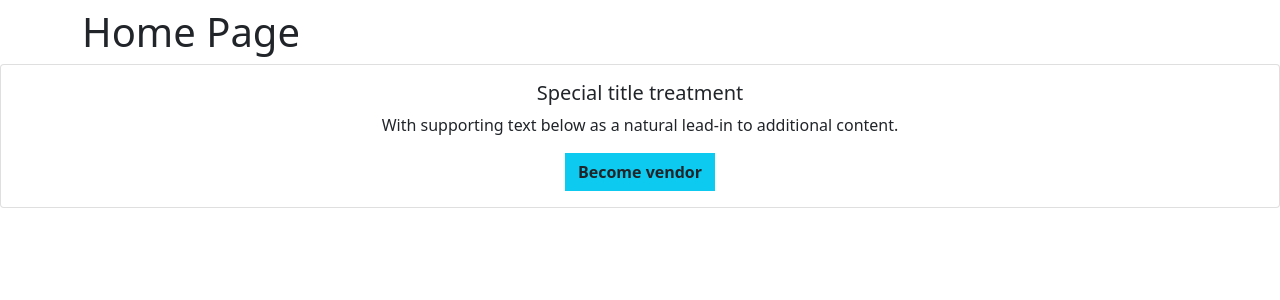
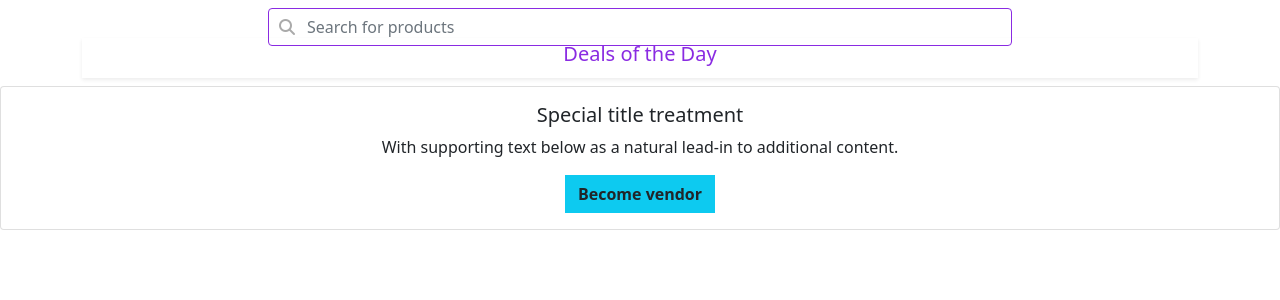
Before and after one commit to amitgit712/multi-ven-ecom, a Django app: page / in a window 1280 px wide. Shown: the part 72-372 px from the top of the page. Run offline with Django 4.2, Linux system fonts and the light colour scheme; data that the repository does not hold is empty; some libraries are stand-ins or nearby versions.

Commit message:
simple design

```diff
--- a/onlineshop/category/models.py
+++ b/onlineshop/category/models.py
@@ -5,6 +5,7 @@ class ProductCategory(models.Model):
     name = models.CharField(max_length=250)
     slug = models.SlugField(max_length=255, unique=True)
     description = models.CharField(max_length=255)
+    image = models.ImageField(upload_to='product_category/images/', null=True)
     active = models.BooleanField(default=True)
     created_at = models.DateTimeField(auto_now_add=True)
     updated_at = models.DateTimeField(auto_now=True)
@@ -20,6 +21,7 @@ class BlogCategory(models.Model):
     name = models.CharField(max_length=250)
     slug = models.SlugField(max_length=255, unique=True)
     description = models.CharField(max_length=255)
+    image = models.ImageField(upload_to='blog_category/images/', null=True)
     active = models.BooleanField(default=True)
     created_at = models.DateTimeField(auto_now_add=True)
     updated_at = models.DateTimeField(auto_now=True)
--- a/onlineshop/category/tests.py
+++ b/onlineshop/category/tests.py
@@ -9,12 +9,14 @@ class TestCategoriesModel(TestCase):
         self.data1 = ProductCategory.objects.create(
             name='test_name',
             slug='test_name',
-            description='test_description'
+            description='test_description',
+            image='prodcat.img'
         )
         self.data2 = BlogCategory.objects.create(
             name='test_name',
             slug='test_name',
-            description='test_description'
+            description='test_description',
+            image='blogcat.img'
         )
 
     def test_product_category_model_entry(self):
--- a/onlineshop/category/views.py
+++ b/onlineshop/category/views.py
@@ -1,3 +1,9 @@
 # from django.shortcuts import render
 
-# Create your views here.
+from .models import ProductCategory
+
+
+def product_categories(request):
+    return {
+        'product_categories': ProductCategory.objects.filter(active=True)
+    }
--- a/onlineshop/core/views.py
+++ b/onlineshop/core/views.py
@@ -1,5 +1,10 @@
 from django.shortcuts import render
+from products.models import Product
 
 
 def homepage(request):
-    return render(request, 'core/homepage.html')
+    recent_products = Product.objects.all().order_by('-id')[:6]
+    context = {
+        'recent_products': recent_products
+    }
+    return render(request, 'core/homepage.html', context)
--- a/onlineshop/onlineshop/settings.py
+++ b/onlineshop/onlineshop/settings.py
@@ -65,6 +65,7 @@ TEMPLATES = [
                 'django.template.context_processors.request',
                 'django.contrib.auth.context_processors.auth',
                 'django.contrib.messages.context_processors.messages',
+                'category.views.product_categories',
             ],
         },
     },
--- a/onlineshop/products/tests.py
+++ b/onlineshop/products/tests.py
@@ -23,7 +23,7 @@ class TestProductsModel(TestCase):
             created_by_id=user.id,
             name='product_name',
             description='product_description',
-            image='product.png',
+            image='product.img',
             slug='product_name',
             price='20.00'
         )
--- a/onlineshop/static/css/style.css
+++ b/onlineshop/static/css/style.css
@@ -1,6 +1,39 @@
 .navbar {
     text-transform: uppercase;
 }
-.btn{
+
+.btn {
     border-radius: 0 !important;
 }
+.a-text{
+    color: blueviolet !important;
+}
+
+.procat {
+    box-shadow: 1px 1px 5px #ccc;
+}
+
+.form-control{
+    border-color: blueviolet;
+}
+
+.procat:hover {
+    box-shadow: 2px 2px 10px #ccc;
+}
+
+/* Bootstrap 4 text input with search icon */
+.has-search .form-control {
+    padding-left: 2.375rem;
+}
+
+.has-search .form-control-feedback {
+    position: absolute;
+    z-index: 2;
+    display: block;
+    width: 2.375rem;
+    height: 2.375rem;
+    line-height: 2.375rem;
+    text-align: center;
+    pointer-events: none;
+    color: #aaa;
+}
--- a/onlineshop/templates/core/base.html
+++ b/onlineshop/templates/core/base.html
@@ -8,7 +8,11 @@
   <meta name="viewport" content="width=device-width, initial-scale=1">
   {% block links %}
   <!-- Bootstrap CSS -->
-  <link href="https://cdn.jsdelivr.net/npm/bootstrap@5.0.2/dist/css/bootstrap.min.css" rel="stylesheet" integrity="sha384-EVSTQN3/azprG1Anm3QDgpJLIm9Nao0Yz1ztcQTwFspd3yD65VohhpuuCOmLASjC" crossorigin="anonymous">
+  <link href="https://cdn.jsdelivr.net/npm/bootstrap@5.0.2/dist/css/bootstrap.min.css" rel="stylesheet"
+    integrity="sha384-EVSTQN3/azprG1Anm3QDgpJLIm9Nao0Yz1ztcQTwFspd3yD65VohhpuuCOmLASjC" crossorigin="anonymous">
+  <link rel="stylesheet" href="https://cdnjs.cloudflare.com/ajax/libs/font-awesome/6.1.0/css/all.min.css"
+    integrity="sha512-10/jx2EXwxxWqCLX/hHth/vu2KY3jCF70dCQB8TSgNjbCVAC/8vai53GfMDrO2Emgwccf2pJqxct9ehpzG+MTw=="
+    crossorigin="anonymous" referrerpolicy="no-referrer" />
   <link rel="stylesheet" type="text/css" href="{% static 'css/style.css' %}">
   {% endblock links %}
   {% block title %}
@@ -23,7 +27,8 @@
   <nav class="navbar navbar-expand-lg navbar-light bg-light">
     <div class="container p-2">
       <a class="navbar-brand" href="{% url 'core:homepage' %}">Navbar</a>
-      <button class="navbar-toggler" type="button" data-bs-toggle="collapse" data-bs-target="#navbarSupportedContent" aria-controls="navbarSupportedContent" aria-expanded="false" aria-label="Toggle navigation">
+      <button class="navbar-toggler" type="button" data-bs-toggle="collapse" data-bs-target="#navbarSupportedContent"
+        aria-controls="navbarSupportedContent" aria-expanded="false" aria-label="Toggle navigation">
         <span class="navbar-toggler-icon"></span>
       </button>
       <div class="collapse navbar-collapse" id="navbarSupportedContent">
@@ -44,10 +49,10 @@
     </div>
   </nav>
   {% endblock nav %}
-  <div class="container my-2">
-    {% block body %}
-    {% endblock body %}
-  </div>
+
+  {% block body %}
+  {% endblock body %}
+
   {% block footer %}
   <div class="card text-center">
     <div class="card-body">
@@ -58,7 +63,9 @@
   </div>
   {% endblock footer %}
   {% block scripts %}
-  <script src="https://cdn.jsdelivr.net/npm/bootstrap@5.0.2/dist/js/bootstrap.bundle.min.js" integrity="sha384-MrcW6ZMFYlzcLA8Nl+NtUVF0sA7MsXsP1UyJoMp4YLEuNSfAP+JcXn/tWtIaxVXM" crossorigin="anonymous"></script>
+  <script src="https://cdn.jsdelivr.net/npm/bootstrap@5.0.2/dist/js/bootstrap.bundle.min.js"
+    integrity="sha384-MrcW6ZMFYlzcLA8Nl+NtUVF0sA7MsXsP1UyJoMp4YLEuNSfAP+JcXn/tWtIaxVXM"
+    crossorigin="anonymous"></script>
   <script src="{% static 'js/main.js' %}"></script>
   {% endblock scripts %}
 </body>
--- a/onlineshop/templates/core/homepage.html
+++ b/onlineshop/templates/core/homepage.html
@@ -1,8 +1,60 @@
 {% extends 'core/base.html' %}
 {% block title %}
-   <title>Home Page</title>
+<title>Home Page</title>
 {% endblock title %}
 
 {% block body %}
-<h1>Home Page</h1>
+<div class="container my-2">
+    <form name="search">
+        <div class="form-group has-search col-md-8 offset-md-2">
+            <span class="fa fa-search form-control-feedback"></span>
+            <input type="text" class="form-control" placeholder="Search for products">
+            <!-- <button type="submit"  class="btn btn-info"><i class="fa fa-search"></i></button> -->
+        </div>
+    </form>
+</div>
+<div class="container">
+    <div class="my-2">
+        <div class="row row-cols-1 row-cols-md-6 g-4">
+            {% for c in product_categories %}
+            <a href="" class="a-text" style="text-decoration: none;">
+                <div class="col">
+                    <div class="card h-100 procat">
+                        <img src="{{ c.image.url }}" class="card-img-top" alt="...">
+                        <div class="card-body">
+                            <h5 class="card-title text-center"><b>{{c.name|title}}</b></h5>
+                        </div>
+                    </div>
+                </div>
+            </a>
+            {% endfor %}
+
+        </div>
+    </div>
+
+    <div class="shadow-sm p-1">
+        <h5 class="a-text text-center">Deals of the Day</h5>
+    </div>
+
+    <div class="my-3">
+        <div class="row row-cols-1 row-cols-md-4 g-4">
+
+            {% for p in recent_products %}
+            <a href="" class="a-text" style="text-decoration: none;">
+                <div class="col">
+                    <div class="card h-100 procat">
+                        <img src="{{ p.image.url }}" class="card-img-top" alt="...">
+                        <div class="card-body">
+                            <h5 class="card-title">{{p.name|title}}</h5>
+                            <p class="card-text text-dark">{{ p.description }}</p>
+                        </div>
+                    </div>
+                </div>
+            </a>
+            {% endfor %}
+
+        </div>
+    </div>
+
+</div>
 {% endblock body %}
```
Also changed, not shown: onlineshop/category/migrations/0002_blogcategory_image_productcategory_image.py (added), 1 other file.
